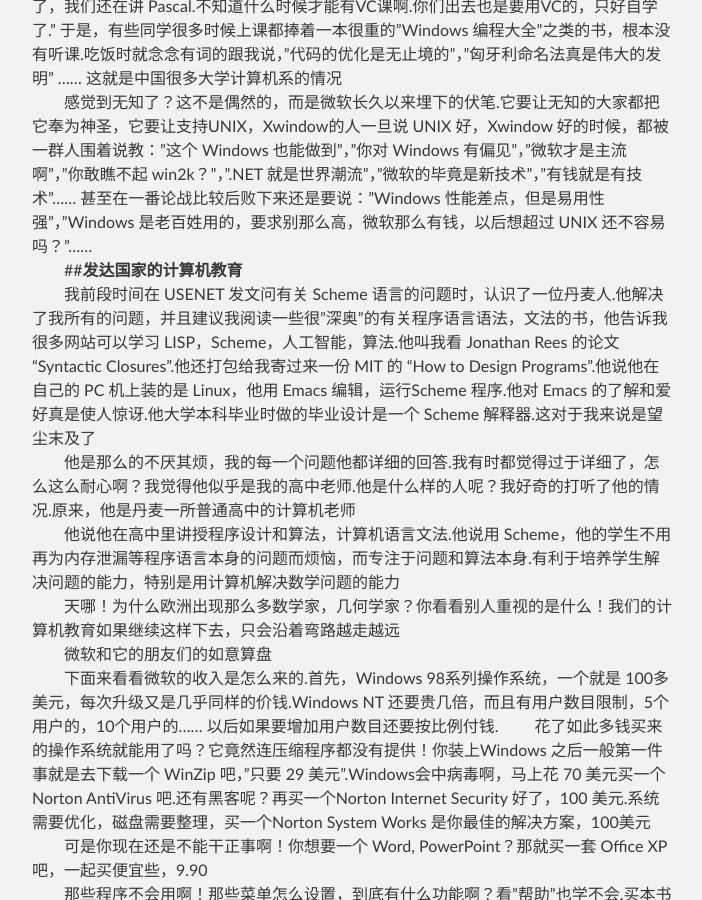
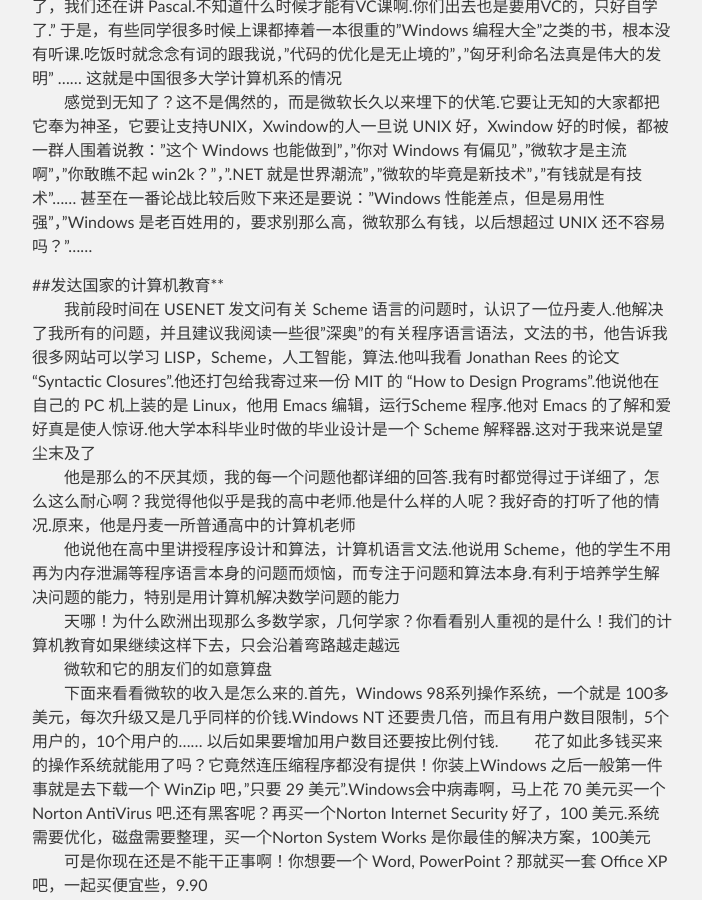
Before and after one commit to silbertmonaphia/silbertmonaphia.github.io, a Jekyll site: the page built from _posts/2016-04-19-关于Windows和Linux的那些事儿.md, in a window 1280 px wide and 900 px high, scrolled down 2867 px. Shown: the whole window, without its empty margins (288-990 px from the left). Built offline with Jekyll 4.4.1, drawn with Linux system fonts in a browser that asks for light colours.

```diff
--- a/_posts/2016-04-19-关于Windows和Linux的那些事儿.md
+++ b/_posts/2016-04-19-关于Windows和Linux的那些事儿.md
@@ -45,7 +45,8 @@ http://dsec.pku.edu.cn/~rli/WiKi/linux.html 这里看完的觉得挺好的就转
 　　"电脑要从娃娃抓起"，我们再来看看娃娃们学的是什么.大部分家长给孩子买了电脑之后，他们首先就会装一个盗版的 Windows，然后买来盗版的游戏开始玩.如果哪个孩子会用 Delphi 编程序，那可不得了.报社记者，电视台争相报导，说，某某学校的初中生某某，在别人都还在玩电脑游戏这种"初级阶段"的时候就已经用 Delphi 写程序了.镜头还瞄准了他显示器上面的像框中的比尔盖茨头像!
 　　我刚进入大学计算机系时还不懂得什么是操作系统，因为我以前只用过"中华学习机".看到新入学的同学们各个谈论的都是 "Windows 95"，"VC"…… 我简直觉得我落后了好几十年一样，整个一土人，根本跟他们答不上话.好不容易找到一个比较熟的同学问了一下："你们天天谈论的瘟95是什么啊？"答： "win95就是一个操作系统，跟DOS是一类.""朵死是什么？" "你连DOS都不知道是什么？别在计算机系混了." 学校上课当然不讲VC编程之类的东西，但是上 Pascal 的老师有一次就说："嗨，我们学校真是落后.现在别人都用 C, C++，甚至 VC 了，我们还在讲 Pascal.不知道什么时候才能有VC课啊.你们出去也是要用VC的，只好自学了." 于是，有些同学很多时候上课都捧着一本很重的"Windows 编程大全"之类的书，根本没有听课.吃饭时就念念有词的跟我说，"代码的优化是无止境的"，"匈牙利命名法真是伟大的发明" …… 这就是中国很多大学计算机系的情况
 　　感觉到无知了？这不是偶然的，而是微软长久以来埋下的伏笔.它要让无知的大家都把它奉为神圣，它要让支持UNIX，Xwindow的人一旦说 UNIX 好，Xwindow 好的时候，都被一群人围着说教："这个 Windows 也能做到"，"你对 Windows 有偏见"，"微软才是主流啊"，"你敢瞧不起 win2k？"，".NET 就是世界潮流"，"微软的毕竟是新技术"，"有钱就是有技术"…… 甚至在一番论战比较后败下来还是要说："Windows 性能差点，但是易用性强"，"Windows 是老百姓用的，要求别那么高，微软那么有钱，以后想超过 UNIX 还不容易吗？"……
-　　##**发达国家的计算机教育**
+
+##发达国家的计算机教育**
 　　我前段时间在 USENET 发文问有关 Scheme 语言的问题时，认识了一位丹麦人.他解决了我所有的问题，并且建议我阅读一些很"深奥"的有关程序语言语法，文法的书，他告诉我很多网站可以学习 LISP，Scheme，人工智能，算法.他叫我看 Jonathan Rees 的论文 "Syntactic Closures".他还打包给我寄过来一份 MIT 的 "How to Design Programs".他说他在自己的 PC 机上装的是 Linux，他用 Emacs 编辑，运行Scheme 程序.他对 Emacs 的了解和爱好真是使人惊讶.他大学本科毕业时做的毕业设计是一个 Scheme 解释器.这对于我来说是望尘末及了
 　　他是那么的不厌其烦，我的每一个问题他都详细的回答.我有时都觉得过于详细了，怎么这么耐心啊？我觉得他似乎是我的高中老师.他是什么样的人呢？我好奇的打听了他的情况.原来，他是丹麦一所普通高中的计算机老师
 　　他说他在高中里讲授程序设计和算法，计算机语言文法.他说用 Scheme，他的学生不用再为内存泄漏等程序语言本身的问题而烦恼，而专注于问题和算法本身.有利于培养学生解决问题的能力，特别是用计算机解决数学问题的能力
```
